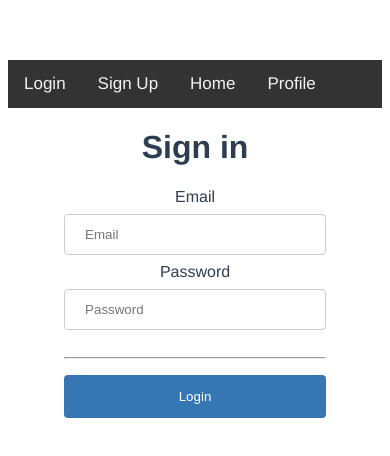
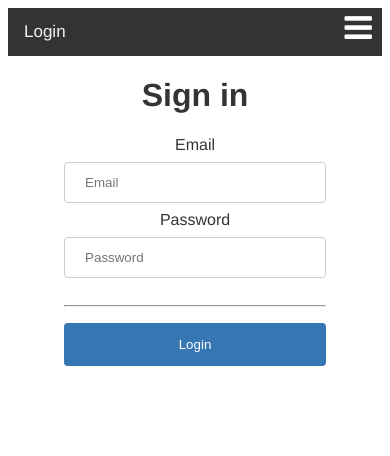
Before and after one commit to aryankarim/vue-social-app, a Vue app: page /login in a window 390 px wide. Shown: the top 456 px of the page. Built offline with nearby package versions, Linux system fonts and the light colour scheme.

Commit message:
fix navbar: become responsive

```diff
--- a/db.json
+++ b/db.json
@@ -23,6 +23,12 @@
       "password": "$2a$10$CF2C7NgYdc2W.LOt8uV5l.yaZLRz22Dpc289iFqU.cZGK76vbAdMW",
       "username": "aryan",
       "id": 4
+    },
+    {
+      "email": "aryan1@gmail.com",
+      "password": "$2a$10$fjSwV8f4O97OYjSIYx.SQOPGKTUfqX1zJk3V/qK/KUJvrCkM7DFim",
+      "username": "Aryan Majeed",
+      "id": 5
     }
   ],
   "posts": [
@@ -49,6 +55,12 @@
       "userId": 1,
       "time": "9/14/2021, 1:49:30 PM",
       "id": 12
+    },
+    {
+      "text": "Hey the router and vuex is working fine ig",
+      "userId": 1,
+      "time": "9/14/2021, 4:08:01 PM",
+      "id": 13
     }
   ]
 }
--- a/src/App.vue
+++ b/src/App.vue
@@ -26,7 +26,6 @@ export default {
   -webkit-font-smoothing: antialiased;
   -moz-osx-font-smoothing: grayscale;
   text-align: center;
-  color: #2c3e50;
-  margin-top: 60px;
+  color: #343435;
 }
 </style>
--- a/src/components/Header.vue
+++ b/src/components/Header.vue
@@ -1,5 +1,5 @@
 <template>
-  <div class="topnav">
+  <div :class="navBarClass">
     <router-link
       @click="logoutUser"
       to="/login"
@@ -9,6 +9,9 @@
     <router-link to="/signup">Sign Up</router-link>
     <router-link to="/">Home</router-link>
     <router-link to="/profile">Profile</router-link>
+    <div class="icon" @click="barClick">
+      <i class="fa fa-bars fa-2x"></i>
+    </div>
   </div>
 </template>
 
@@ -16,6 +19,11 @@
 import { mapGetters, mapActions } from 'vuex';
 export default {
   name: 'Header',
+  data() {
+    return {
+      navBarClass: 'topnav',
+    };
+  },
   computed: mapGetters(['user']),
   methods: {
     ...mapActions(['logout']),
@@ -23,6 +31,10 @@ export default {
       if (this.user.loggedIn) {
         this.logout();
       }
+    },
+    barClick() {
+      this.navBarClass =
+        this.navBarClass === 'topnav' ? 'topnav responsive' : 'topnav';
     },
   },
 };
@@ -49,4 +61,28 @@ export default {
   background-color: #04aa6d;
   color: white;
 }
+@media screen and (max-width: 600px) {
+  .topnav a:not(:first-child) {
+    display: none;
+  }
+  .topnav .icon {
+    float: right;
+    display: block;
+    color: white;
+    margin: 4px 10px 0 0;
+  }
+  .topnav.responsive {
+    position: relative;
+  }
+  .topnav.responsive .icon {
+    position: absolute;
+    right: 0;
+    top: 0;
+  }
+  .topnav.responsive a {
+    float: none;
+    display: block;
+    text-align: left;
+  }
+}
 </style>
```
